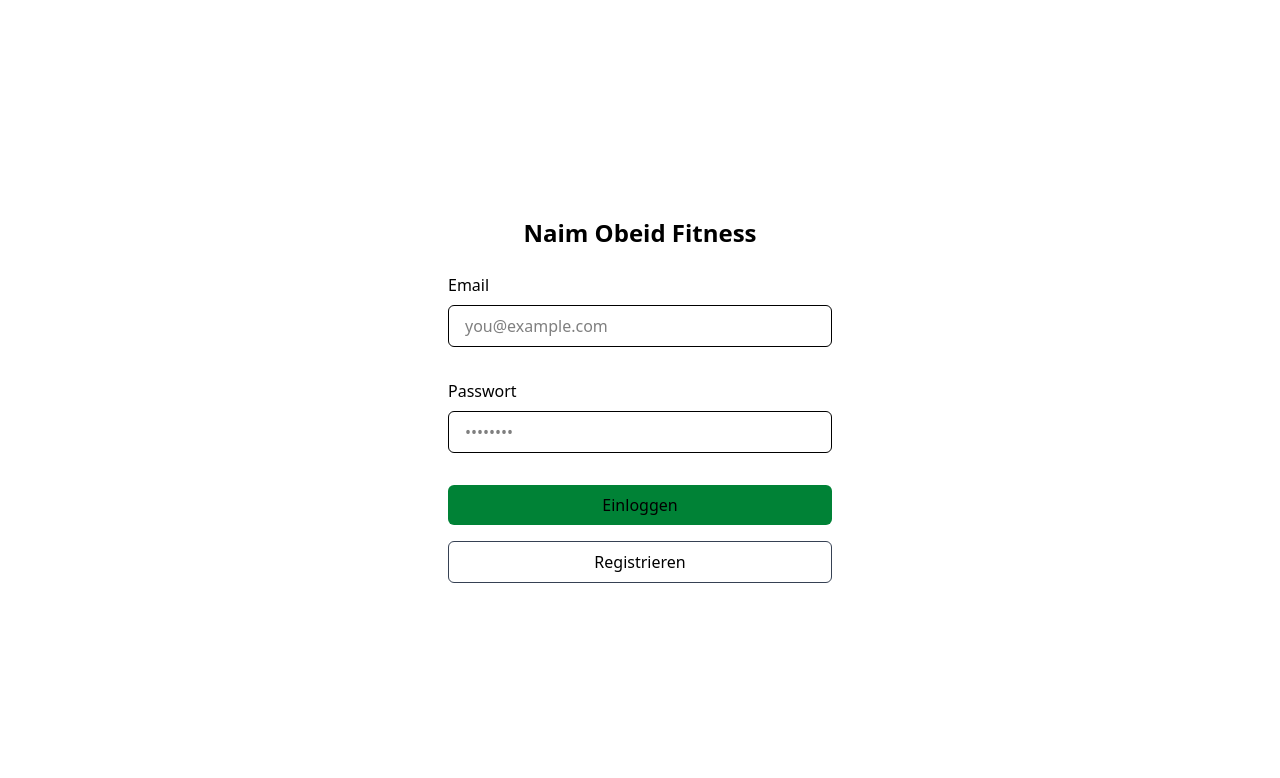
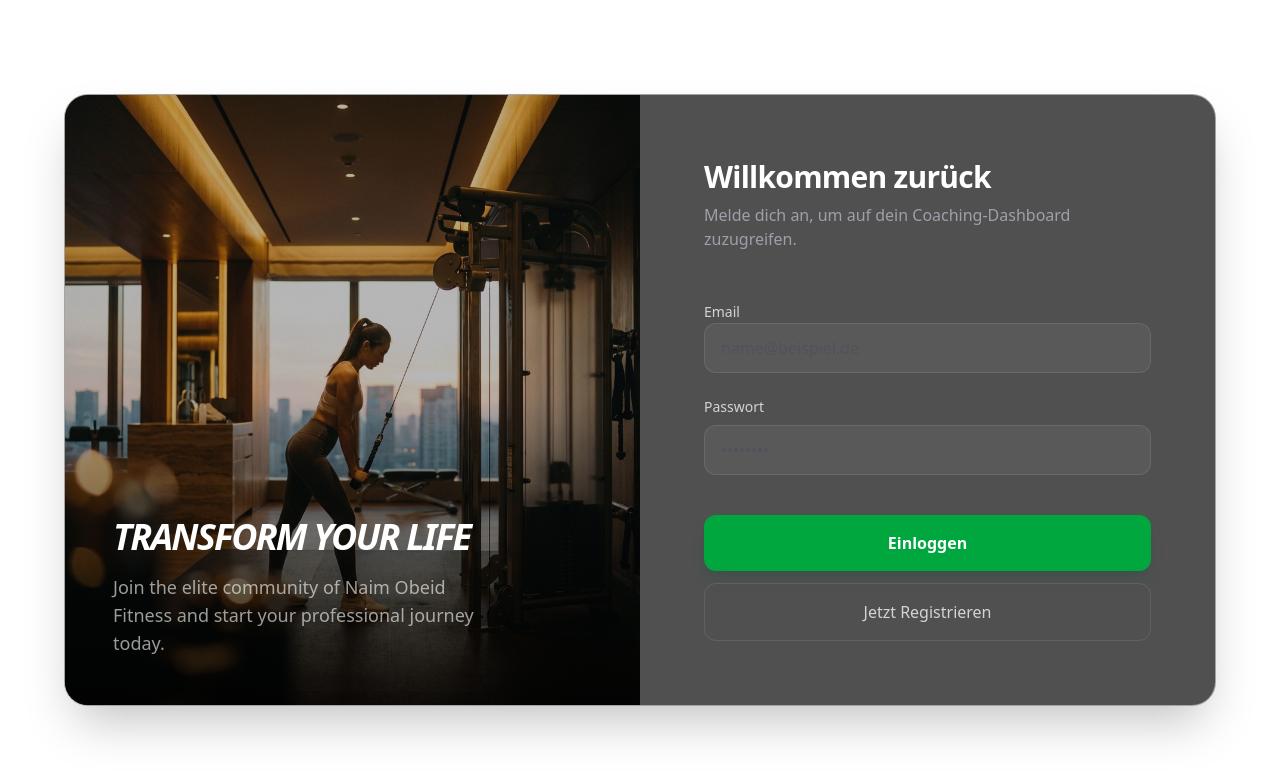
Before and after one commit to rhentschel/casasports-fitness, a Next.js app: page /login in a window 1280 px wide. Shown: the top 778 px of the page. Built offline with nearby package versions, Linux system fonts and the light colour scheme.

Commit message:
Design: New 50/50 Login page with hero image

```diff
--- a/app/login/page.tsx
+++ b/app/login/page.tsx
@@ -1,56 +1,84 @@
 import { login, signup } from './actions'
+import Image from 'next/image'
 
-// Next.js 15+ requires searchParams to be a Promise
 export default async function LoginPage(props: {
     searchParams: Promise<{ message: string }>
 }) {
     const searchParams = await props.searchParams;
 
     return (
-        <div className="flex-1 flex flex-col w-full px-8 sm:max-w-md justify-center gap-2 mx-auto min-h-screen">
-            <form className="animate-in flex-1 flex flex-col w-full justify-center gap-2 text-foreground">
-                <h1 className="text-2xl mb-4 font-bold text-center">Naim Obeid Fitness</h1>
+        <div className="min-h-screen bg-background flex items-center justify-center p-4 md:p-8">
+            <div className="max-w-6xl w-full grid grid-cols-1 md:grid-cols-2 bg-black/40 border border-white/10 rounded-3xl overflow-hidden shadow-2xl backdrop-blur-sm">
 
-                <label className="text-md" htmlFor="email">
-                    Email
-                </label>
+                {/* Left Side: Image/Hero */}
+                <div className="hidden md:block relative bg-zinc-900">
+                    <img
+                        src="/login_hero_fitness.png"
+                        alt="Fitness Motivation"
+                        className="absolute inset-0 w-full h-full object-cover opacity-70 group-hover:scale-105 transition-transform duration-700"
+                    />
+                    <div className="absolute inset-0 bg-gradient-to-t from-black/80 via-transparent to-transparent" />
+                    <div className="absolute bottom-12 left-12 right-12">
+                        <h2 className="text-4xl font-bold text-white mb-4 italic tracking-tighter">TRANSFORM YOUR LIFE</h2>
+                        <p className="text-white/60 text-lg max-w-sm">Join the elite community of Naim Obeid Fitness and start your professional journey today.</p>
+                    </div>
+                </div>
+
+                {/* Right Side: Form */}
+                <div className="p-8 md:p-16 flex flex-col justify-center bg-zinc-950/50">
+                    <div className="mb-12">
+                        <h1 className="text-3xl font-bold text-white tracking-tight mb-2">Willkommen zurück</h1>
+                        <p className="text-zinc-400">Melde dich an, um auf dein Coaching-Dashboard zuzugreifen.</p>
+                    </div>
+
+                    <form className="flex flex-col gap-6">
+                        <div className="space-y-2">
+                            <label className="text-sm font-medium text-zinc-300" htmlFor="email">Email</label>
                             <input
-                    className="rounded-md px-4 py-2 bg-inherit border mb-6"
+                                className="w-full rounded-xl px-4 py-3 bg-white/5 border border-white/10 focus:border-green-500 transition-all outline-none text-white placeholder:text-zinc-600"
                                 name="email"
-                    placeholder="you@example.com"
+                                type="email"
+                                placeholder="name@beispiel.de"
                                 required
                             />
+                        </div>
 
-                <label className="text-md" htmlFor="password">
-                    Passwort
-                </label>
+                        <div className="space-y-2">
+                            <div className="flex justify-between items-center">
+                                <label className="text-sm font-medium text-zinc-300" htmlFor="password">Passwort</label>
+                            </div>
                             <input
-                    className="rounded-md px-4 py-2 bg-inherit border mb-6"
+                                className="w-full rounded-xl px-4 py-3 bg-white/5 border border-white/10 focus:border-green-500 transition-all outline-none text-white placeholder:text-zinc-600"
                                 type="password"
                                 name="password"
                                 placeholder="••••••••"
                                 required
                             />
+                        </div>
 
+                        <div className="flex flex-col gap-3 mt-4">
                             <button
                                 formAction={login}
-                    className="bg-green-700 rounded-md px-4 py-2 text-foreground mb-2 hover:bg-green-600 transition-colors"
+                                className="w-full py-4 bg-green-600 hover:bg-green-500 text-white font-semibold rounded-xl transition-all active:scale-95 shadow-lg shadow-green-900/20"
                             >
                                 Einloggen
                             </button>
                             <button
                                 formAction={signup}
-                    className="border border-gray-700 rounded-md px-4 py-2 text-foreground hover:bg-gray-800 transition-colors"
+                                className="w-full py-4 bg-transparent hover:bg-white/5 text-zinc-300 font-medium rounded-xl transition-all border border-white/10 active:scale-95"
                             >
-                    Registrieren
+                                Jetzt Registrieren
                             </button>
+                        </div>
 
                         {searchParams?.message && (
-                    <p className="mt-4 p-4 text-foreground/80 bg-red-900/10 text-center border border-red-900/20 rounded">
+                            <div className="mt-4 p-4 text-red-400 bg-red-500/10 border border-red-500/20 rounded-xl text-center text-sm animate-pulse-slow">
                                 {searchParams.message}
-                    </p>
+                            </div>
                         )}
                     </form>
                 </div>
+            </div>
+        </div>
     )
 }
```
Also changed, not shown: public/login_hero_fitness.png (added). Lines whose indentation alone changed are shown as unchanged.
